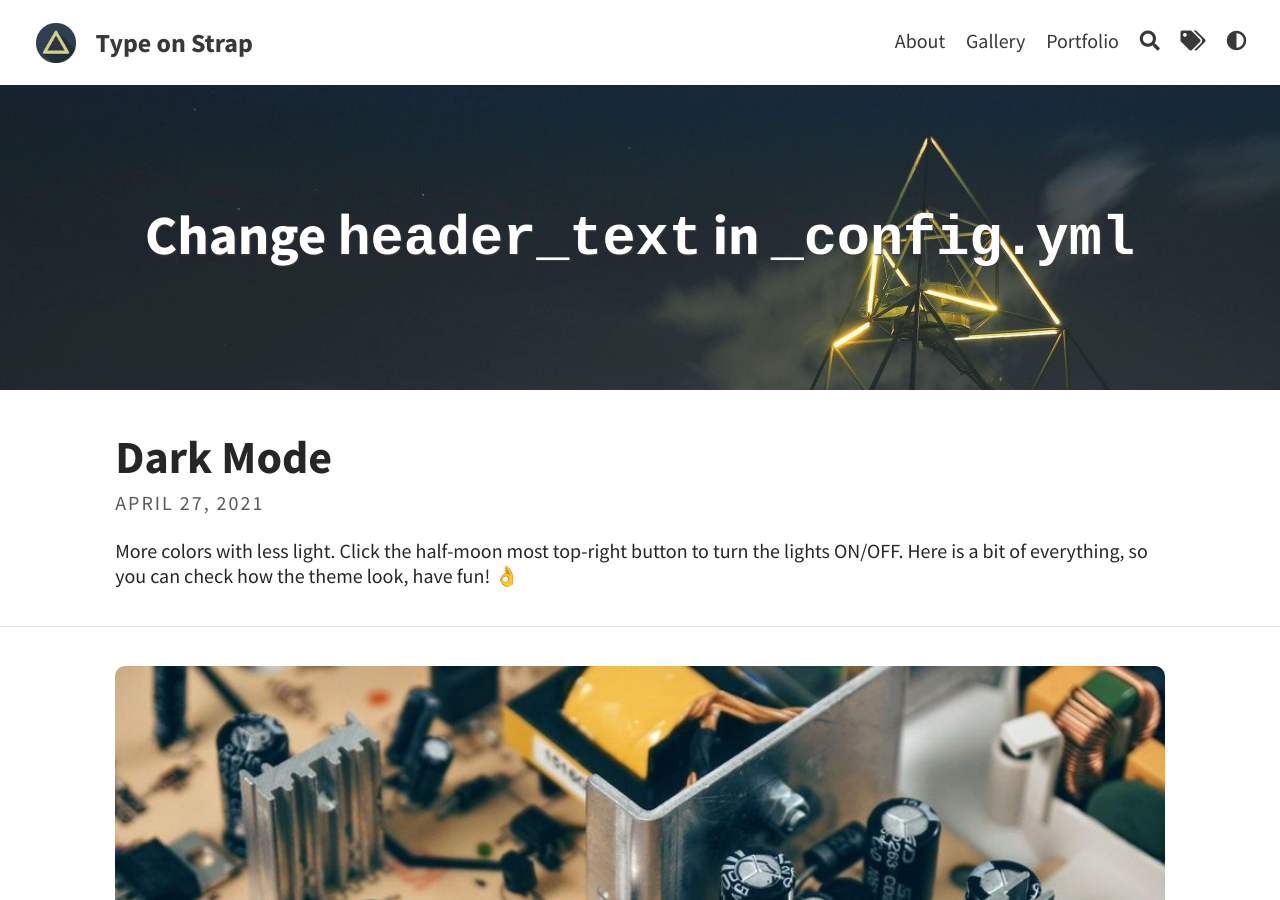
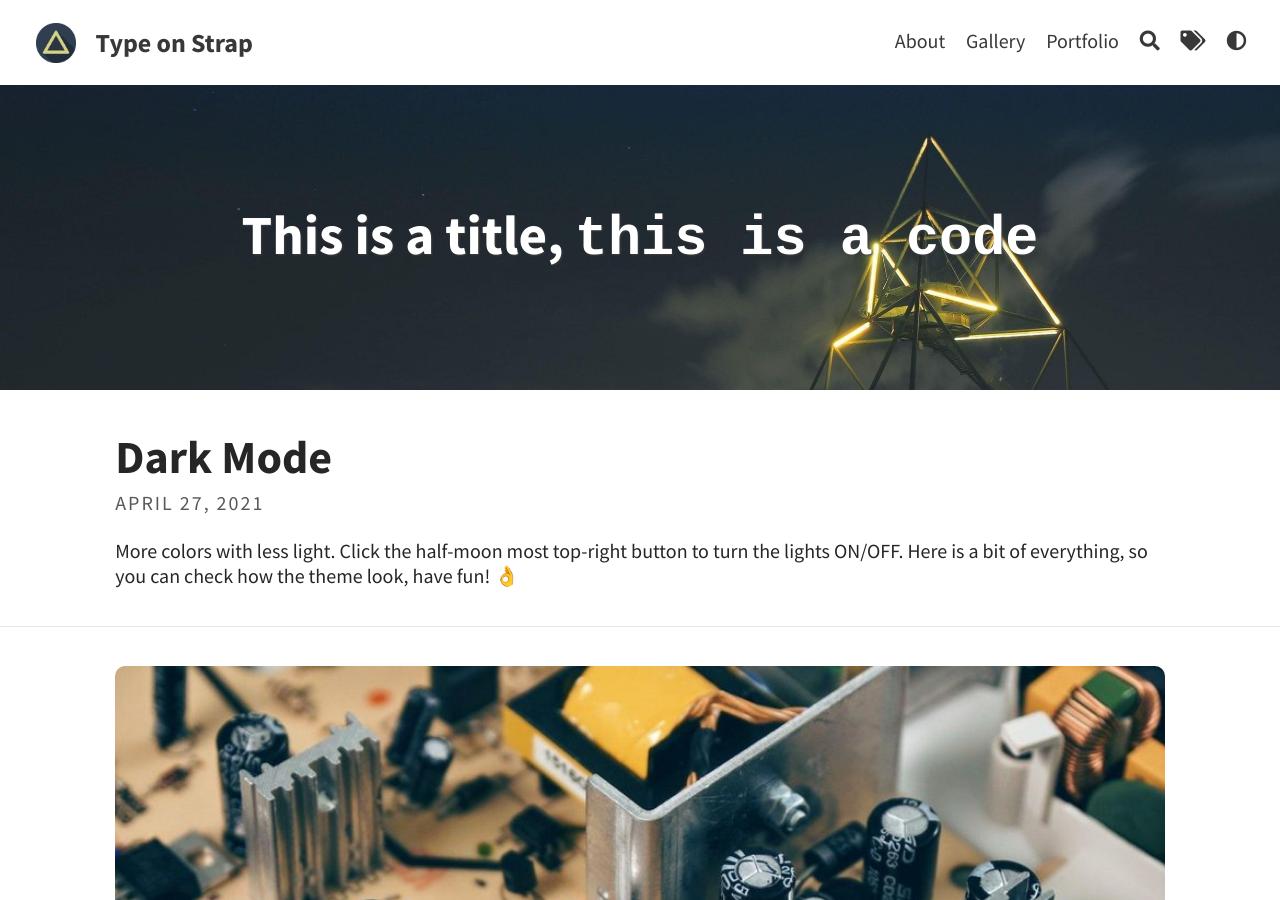
Before and after one commit to JimZ3/jimz3.github.io, a Jekyll site: the page built from index.html, in a window 1280 px wide and 900 px high. Built offline with Jekyll 4.4.1, drawn with Linux system fonts in a browser that asks for light colours; the list of posts is cut into pages by our own code.

Commit message:
Change Config and title

```diff
--- a/_config.yml
+++ b/_config.yml
@@ -9,7 +9,7 @@ avatar: assets/img/triangle.png                         # Empty for no avatar in
 favicon: assets/favicon.ico                             # Icon displayed in the tab
 
 # Header and footer text
-header_text: Change <code>header_text</code> in <code>_config.yml</code>  # Change Blog header text
+header_text: This is a title, <code>this is a code</code>  # Change Blog header text
 header_feature_image: assets/img/header/triangular.jpeg
 header_feature_image_responsive: true
 footer_text: >
```
